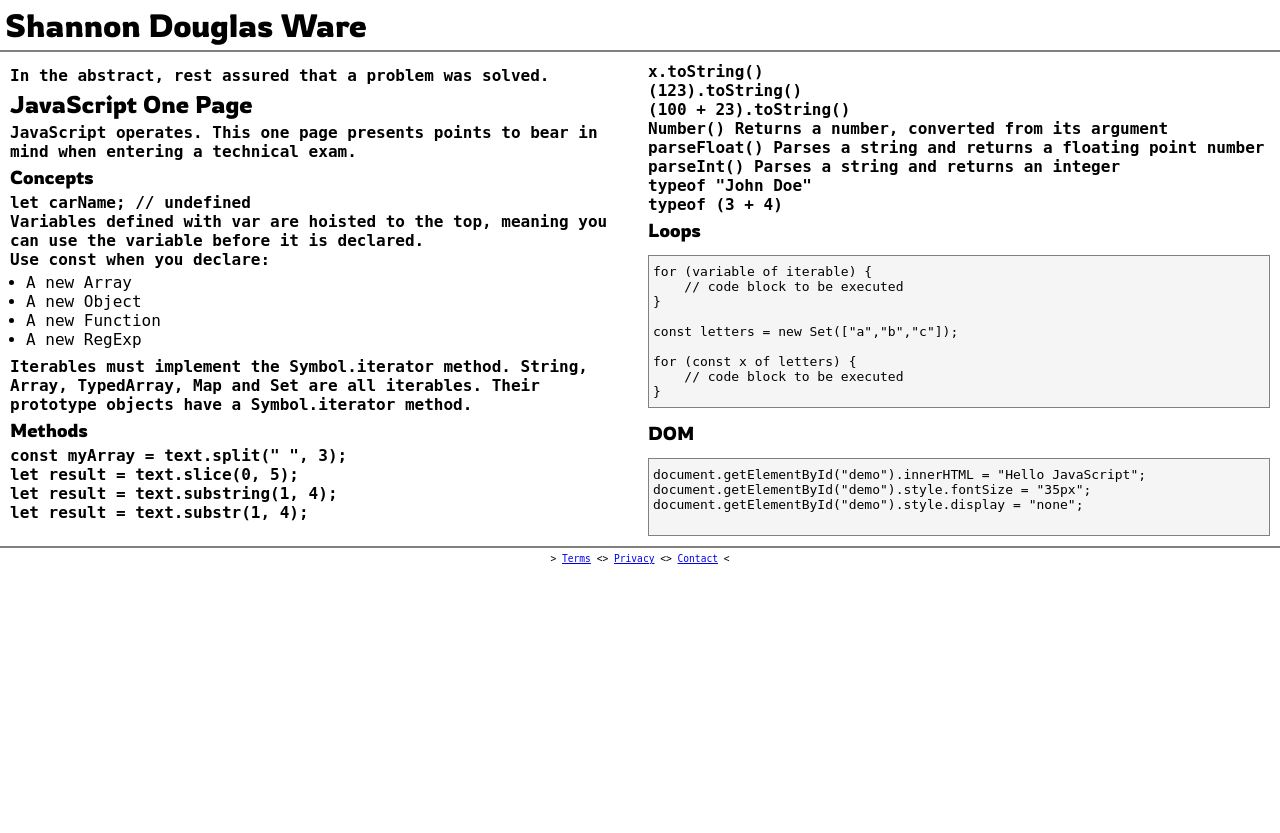
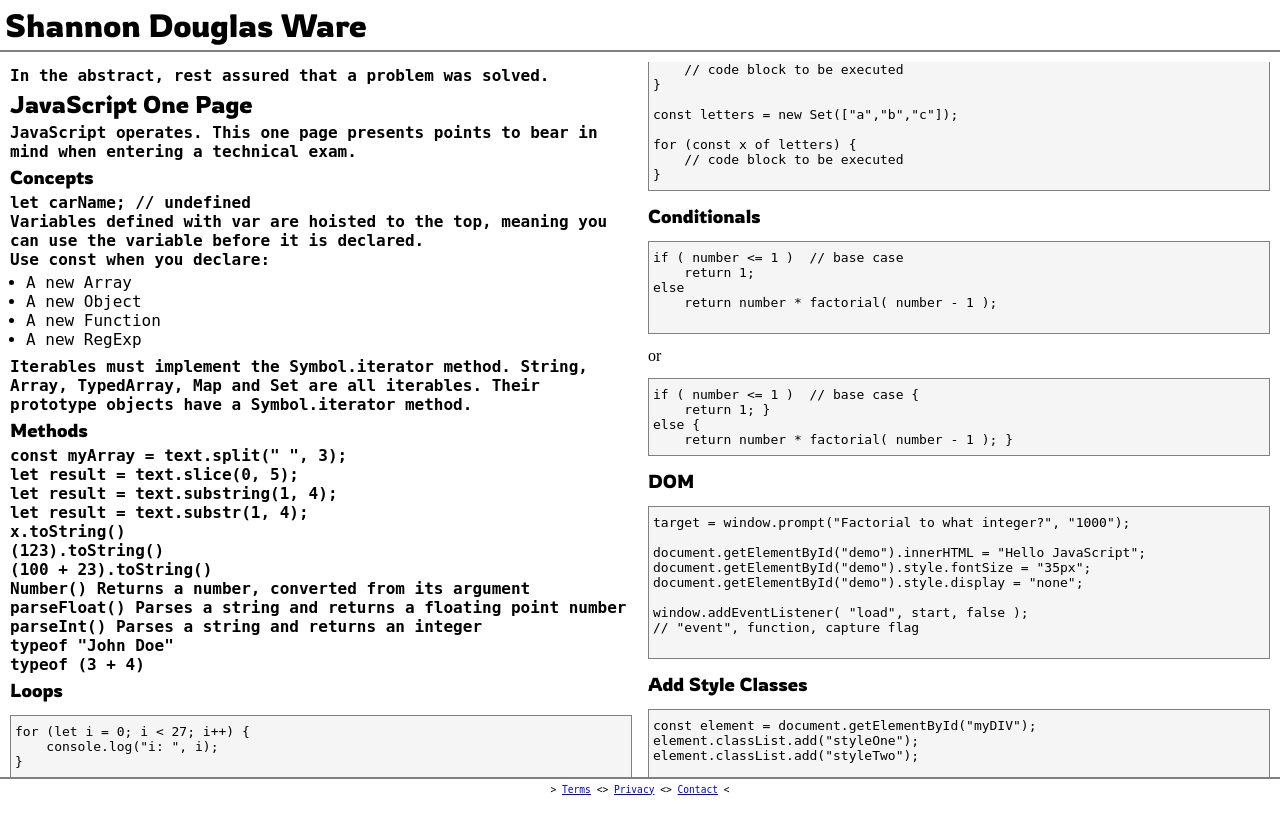
Before and after one commit to spycebot/alex-freberg-cv, a Flask app: page /one-page-javascript in a window 1280 px wide. Before the commit the page ends 564 px from the top, so only its background shows below. Run offline with Flask 3, Linux system fonts and the light colour scheme; some web fonts are replaced.

Commit message:
Google adds script on each page.

```diff
--- a/app.py
+++ b/app.py
@@ -123,7 +123,6 @@
 def article_flask_heroku():
     # return 'This is a test'
     return render_template('article-flask-heroku.html')
-    # return render_template('index.html')
 
 if __name__ == '__main__':
     app.run() # debug=True, host='0.0.0.0'
--- a/templates/base.html
+++ b/templates/base.html
@@ -22,6 +22,8 @@
     <link rel="stylesheet" href="{{ url_for('static', filename='terzo.css') }}">
     <script async src="https://pagead2.googlesyndication.com/pagead/js/adsbygoogle.js?client=ca-pub-5714407334718985"
      crossorigin="anonymous"></script>
+    <script async src="https://pagead2.googlesyndication.com/pagead/js/adsbygoogle.js?client=ca-pub-5714407334718985"
+    crossorigin="anonymous"></script>
     {% block head %}{% endblock %}
 </head>
 <body>
--- a/templates/one-page-javascript.html
+++ b/templates/one-page-javascript.html
@@ -56,7 +56,11 @@
 
     <h3>Loops</h3>
 
-    <pre>for (variable of iterable) {
+    <pre>for (let i = 0; i < 27; i++) {
+    console.log("i: ", i);
+}
+
+for (variable of iterable) {
     // code block to be executed
 }
 
@@ -66,11 +70,37 @@
     // code block to be executed
 }</pre>
 
+    <h3>Conditionals</h3>
+    <pre>
+if ( number <= 1 )  // base case
+    return 1;
+else
+    return number * factorial( number - 1 );
+    </pre>
+or
+<pre>
+if ( number <= 1 )  // base case {
+    return 1; }
+else {
+    return number * factorial( number - 1 ); }
+</pre>
+
     <h3>DOM</h3>
 
-    <pre>document.getElementById("demo").innerHTML = "Hello JavaScript";
+    <pre>target = window.prompt("Factorial to what integer?", "1000");
+
+document.getElementById("demo").innerHTML = "Hello JavaScript";
 document.getElementById("demo").style.fontSize = "35px";
 document.getElementById("demo").style.display = "none";
+
+window.addEventListener( "load", start, false );
+// "event", function, capture flag
+    </pre>
+
+    <h3>Add Style Classes</h3>
+    <pre>const element = document.getElementById("myDIV");
+element.classList.add("styleOne");
+element.classList.add("styleTwo");
     </pre>
 </section>
 
```
